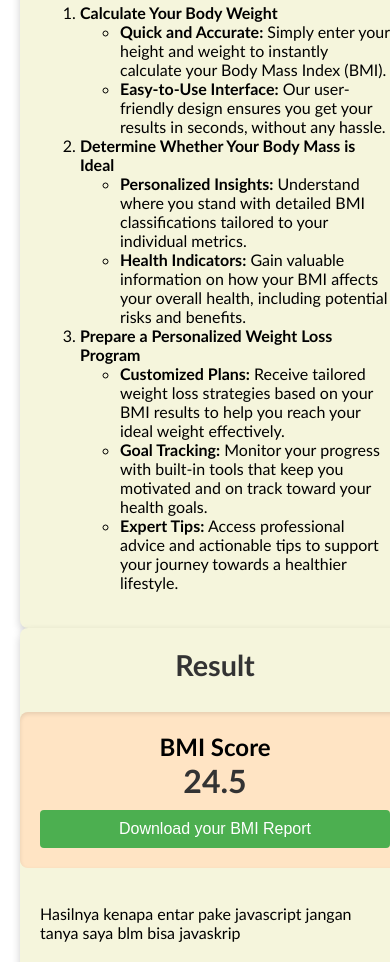
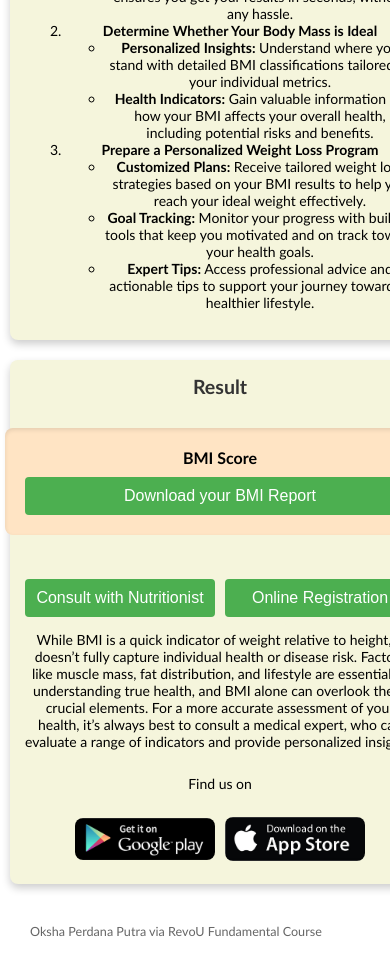
Before and after one commit to revou-fundamental-course/28-oct-24-okshapp, a plain HTML site: page index.html in a window 390 px wide. Shown: the part 883-1845 px from the top of the page. Drawn offline with Linux system fonts and the light colour scheme.

Commit message:
Final Commit Thursday

```diff
--- a/css/styles.css
+++ b/css/styles.css
@@ -1,8 +1,12 @@
+/* Typography */
+
 body, h1, h2, h3, h4, h5, h6 {
     font-family: "Trebuchet MS", Tahoma, sans-serif;
     margin: 0;
     padding: 0;
 }
+
+/* Main styling for Form Section */
 
 main {
     display: flex;
@@ -83,7 +87,7 @@ button {
     width: 100%;
 }
 
-/* Specific button styles */
+/* Specific button styling */
 button[type="button"] {
     background-color: #4CAF50;
     margin-top: 10px;
@@ -109,7 +113,7 @@ button[type="reset"] {
     width: 50%;
 }
 
-/* Flexbox styling for Result Section */
+/* Flexbox styling untuk Result Section */
 .section-result {
     display: flex;
     flex-direction: column;
@@ -140,7 +144,7 @@ span {
     color: #333;
 }
 
-/* Footer Positioning */
+/* Posisi Footer */
 footer {
     text-align: center;
     padding: 20px;
@@ -159,6 +163,8 @@ main {
     flex-grow: 1;
 }
 
+/* Posisi dua button terakhir */
+
 .btn-two {
     display: flex;
     gap: 10px;
@@ -170,3 +176,80 @@ main {
     flex: 1;
     text-align: center;
 }
+
+/* Image resize */
+
+.finduson {
+    text-align: center;
+    margin-top: 25px;
+}
+
+.img {
+    display: flex;
+    flex-direction: row;
+    align-items: center;
+    margin-top: 20px;
+    text-align: center;
+    justify-content: center;
+}
+
+.img p {
+    margin: 5px 0;
+    font-weight:lo bold;
+}
+
+.img a img {
+    width: 180px;
+    margin: 5px;
+    border-radius: 8px;
+    transition: transform 0.2s;
+}
+
+.img a img:hover {
+    transform: scale(1.05);
+}
+
+/* Media Query untuk Smaller Screen */
+@media (max-width: 768px) {
+    main {
+        flex-direction: column;
+        padding: 10px;
+    }
+
+    .section-form, .section-result {
+        max-width: 100%;
+        margin-bottom: 20px;
+    }
+
+    body, h1, h2, h3, h4, h5, h6 {
+        font-size: 16px;
+    }
+
+    .section-form h1, .section-result h1 {
+        font-size: 1.5em;
+    }
+
+    .img a img {
+        width: 140px;
+    }
+}
+
+/* Media Query untuk Even Smaller Screens (phone)*/
+@media (max-width: 480px) {
+    body {
+        font-size: 14px;
+    }
+
+    .section-form h1, .section-result h1 {
+        font-size: 1.4em;
+    }
+
+    .section-form, .section-result {
+        text-align: center;
+        padding: 15px;
+    }
+
+    .finduson, .img {
+        text-align: center;
+    }
+}
--- a/index.html
+++ b/index.html
@@ -78,19 +78,31 @@
             <div class="result-box">
                 <h2>BMI Score</h2>
                 <span class="result" id="result-bmi">
-                    24.5
                 </span>
                 <button type="button" class="download-btn">Download your BMI Report</button>
             </div>
 
-            <div class="result-breakdown" id="result-breakdown">
+            <div>
                 <article>
-                    <p>Hasilnya kenapa entar pake javascript jangan tanya saya blm bisa javaskrip</p>
+                    <p class="result-breakdown" id="result-breakdown"></p>
                 </article>
                 <div class="btn-two">
                 <button type="button" class="consult-btn">Consult with Nutritionist</button>
                 <button type="button" class="register-btn">Online Registration</button>
             </div>
+
+            <div class="sect-addition">
+                <p>While BMI is a quick indicator of weight relative to height, it doesn’t fully capture individual health or disease risk. Factors like muscle mass, fat distribution, and lifestyle are essential to understanding true health, and BMI alone can overlook these crucial elements. For a more accurate assessment of your health, it’s always best to consult a medical expert, who can evaluate a range of indicators and provide personalized insights.</p>
+            </div>
+
+            <p class="finduson">Find us on</p>
+
+            <div class="img">
+                <a href="https://play.google.com/store/games?hl=en&pli=1" target="_blank"><img src="assets\google.jpg"></a>
+                <a href="https://www.apple.com/id/app-store/" target="_blank"><img src="assets\apple.jpg"></a>
+            </div>
+
+
             </div>
         </section>
 
--- a/js/script.js
+++ b/js/script.js
@@ -1,3 +1,39 @@
-// Ini Javascript
+document.addEventListener("DOMContentLoaded", function() {
+    //Submit Button function and get Element by ID
+    const calculateBtn = document.querySelector('button[type="button"]');
+    const resultElement = document.getElementById("result-bmi");
+    const resultBreakdownElement = document.getElementById("result-breakdown");
 
-console.log('Helloworld!');
+    calculateBtn.addEventListener("click", function() {
+
+        // Get user input
+        const weight = parseFloat(document.getElementById("body-weight").value);
+        const height = parseFloat(document.getElementById("body-height").value) / 100;
+
+        // Validasi number input
+        if (!weight || !height) {
+            resultBreakdownElement.textContent = "Please enter valid weight and height values.";
+            resultElement.textContent = "";
+            return;
+        }
+
+        // Variable untuk rumus perhitungan BMI
+        const bmi = weight / (height * height);
+        resultElement.textContent = bmi.toFixed(1); // Pembulatan satu desimal untuk hasil BMI
+
+        // Scoring BMI dan breakdown
+        let breakdown;
+        if (bmi < 18.5) {
+            breakdown = "Underweight: Your BMI indicates that you are below the ideal weight range. Consider consulting a healthcare professional for personalized advice.";
+        } else if (bmi >= 18.5 && bmi <= 24.9) {
+            breakdown = "Ideal: Congratulations! Your BMI is within the ideal range. Maintaining a healthy weight supports overall wellness.";
+        } else if (bmi >= 25.0 && bmi <= 29.9) {
+            breakdown = "Overweight: Your BMI suggests you are above the ideal weight range. Consider lifestyle changes to support a healthier weight.";
+        } else {
+            breakdown = "Obese: Your BMI indicates a higher-than-ideal weight range. Consider consulting a healthcare professional for guidance on achieving a healthier weight.";
+        }
+
+        // Display hasil dari breakdown
+        resultBreakdownElement.textContent = breakdown;
+    });
+});
```
Also changed, not shown: assets/apple.jpg (added), assets/google.jpg (added).
